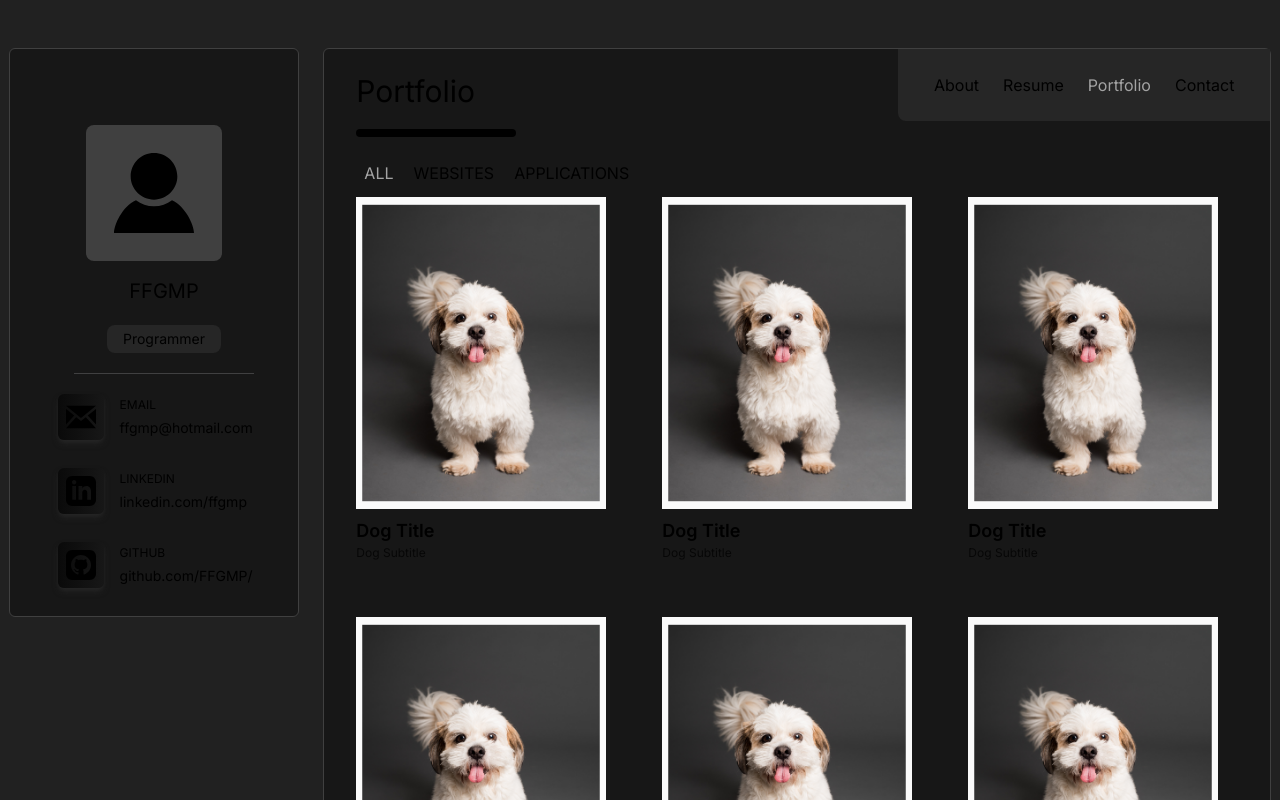
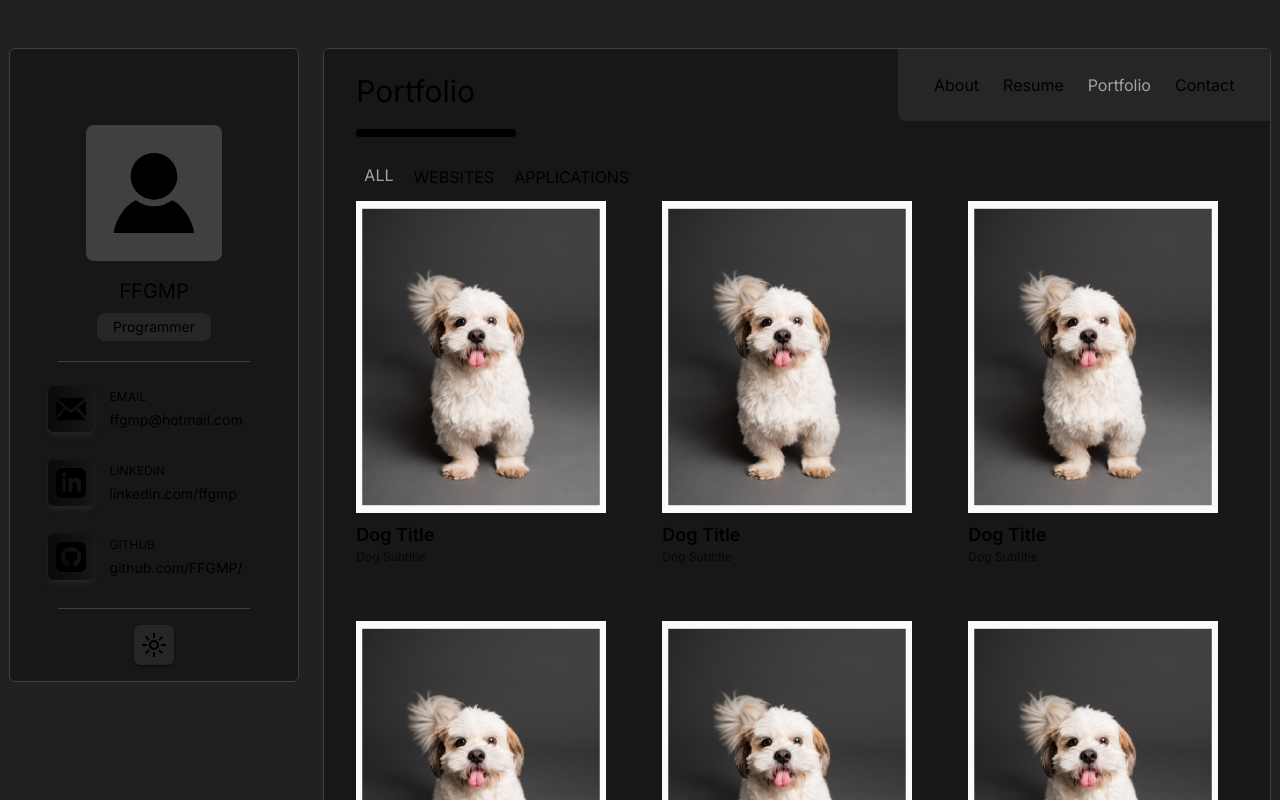
Before and after one commit to FFGMP/portfolio-web, a Next.js app: page /portfolio in a window 1280 px wide. Shown: the top 800 px of the page. Built offline with nearby package versions, Linux system fonts and the light colour scheme.

Commit message:
Some minor fixes, light version next

```diff
--- a/src/app/components/Portfolio/filterManager.js
+++ b/src/app/components/Portfolio/filterManager.js
@@ -11,10 +11,10 @@ export function FilterManager() {
 
     return (
         <div>
-            <div className="ml-10 mt-6 flex flex-row ">
+            <div className="flex flex-row flex-wrap gap-x-5 space-y-1 mt-3 ml-7 sm:ml-10 sm:mt-6">
                 <button onClick={() => handleClick('all')} className={`cursor-pointer transition ease-in-out delay-75 ${filter === 'all' ? 'text-neutral-400' : ''}`}>ALL</button>
-                <button onClick={() => handleClick('websites')} className={`ml-5 cursor-pointer transition ease-in-out delay-75 ${filter === 'websites' ? 'text-neutral-400' : ''}`}>WEBSITES</button>
-                <button onClick={() => handleClick('applications')} className={`ml-5 cursor-pointer transition ease-in-out delay-75 ${filter === 'applications' ? 'text-neutral-400' : ''}`}>APPLICATIONS</button>
+                <button onClick={() => handleClick('websites')} className={`cursor-pointer transition ease-in-out delay-75 ${filter === 'websites' ? 'text-neutral-400' : ''}`}>WEBSITES</button>
+                <button onClick={() => handleClick('applications')} className={`cursor-pointer transition ease-in-out delay-75 ${filter === 'applications' ? 'text-neutral-400' : ''}`}>APPLICATIONS</button>
             </div>
             <Gallery filter={filter} />
         </div>
--- a/src/app/components/Portfolio/gallery.js
+++ b/src/app/components/Portfolio/gallery.js
@@ -133,7 +133,7 @@ const imagesData = [
 export function Gallery({ filter }) {
     return (
         <div className='flex justify-center mt-3 mb-11'>
-            <div className='flex flex-wrap px-8 max-md:justify-center gap-14 auto-cols-max'>
+            <div className='flex flex-wrap px-8 max-md:justify-center gap-x-14 gap-y-4 sm:gap-y-14 auto-cols-max'>
                 <Images filter={filter} />
             </div>
         </div>
--- a/src/app/components/leftCollumn.js
+++ b/src/app/components/leftCollumn.js
@@ -19,8 +19,8 @@ export function LeftCollumn() {
     };
 
     return (
-        <div id="LeftOne" className={`transition-all duration-700 xl:duration-0 ease-out w-full sm:w-[39rem] lg:w-[62rem] xl:w-[23%]
-        xl:max-h-max ${isShowMoreClicked ? "h-96" : "h-44"} xl:h-full sm:mt-10 xl:sticky rounded-md bg-neutral-900 border-[1px] border-neutral-700`}>
+        <div id="LeftOne" className={`transition-all duration-500 xl:duration-0 ease-out w-full sm:w-[39rem] lg:w-[62rem] xl:w-[23%]
+        xl:max-h-max ${isShowMoreClicked ? "h-[482px]" : "h-[178px]"} xl:h-full sm:mt-10 xl:sticky rounded-md bg-neutral-900 border-[1px] border-neutral-700`}>
             <div className={`relative items-center justify-start flex p-5 xl:flex-col xl:justify-center xl:items-center ${isShowMoreClicked ? "" : ""}`}>
                 <div onClick={handleClick} className="xl:hidden absolute top-0 right-0 p-2 border-l border-b rounded-bl-lg bg-neutral-800 shadow-md shadow-neutral-700 cursor-pointer">
                     <button>
@@ -32,16 +32,15 @@ export function LeftCollumn() {
                         <path d="M19 7.001c0 3.865-3.134 7-7 7s-7-3.135-7-7c0-3.867 3.134-7.001 7-7.001s7 3.134 7 7.001zm-1.598 7.18c-1.506 1.137-3.374 1.82-5.402 1.82-2.03 0-3.899-.685-5.407-1.822-4.072 1.793-6.593 7.376-6.593 9.821h24c0-2.423-2.6-8.006-6.598-9.819z" />
                     </svg>
                 </div>
-                <div className="ml-5">
-                    <h1 className="text-center text-3xl mb-5 xl:mt-4 xl:text-xl">FFGMP</h1>
+                <div className="ml-5 xl:ml-0">
+                    <h1 className="text-center text-3xl xl:mt-4 xl:text-xl">FFGMP</h1>
                     <div className="xl:mt-2 xl:max-w-fit bg-neutral-800 px-4 py-1 rounded-lg">
                         <p className="text-xs sm:text-sm">Programmer</p>
-                        {/* Linha hr */}
                     </div>
                 </div>
             </div >
-            <div className={`flex flex-col items-start xl:items-center ml-5 last:mb-3 xl:last:mb-0 ${isShowMoreClicked ? "" : "max-xl:hidden visible"}`}>
-                <hr className="w-8/12 mt-0 mb-5 opacity-20 mx-auto" />
+            <div className={`flex flex-col items-start xl:items-center ml-5 xl:ml-0 ${isShowMoreClicked ? "" : "max-xl:hidden visible"}`}>
+                <hr className="w-8/12 mt-4 xl:mt-0 mb-6 opacity-20 mx-auto" />
 
                 <CardForAbouts SVG={<svg fill="currentColor" xmlns="http://www.w3.org/2000/svg" width="30" height="30" viewBox="0 0 24 24"><path d="M12 12.713l-11.985-9.713h23.971l-11.986 9.713zm-5.425-1.822l-6.575-5.329v12.501l6.575-7.172zm10.85 0l6.575 7.172v-12.501l-6.575 5.329zm-1.557 1.261l-3.868 3.135-3.868-3.135-8.11 8.848h23.956l-8.11-8.848z" /></svg>}
                     Title={<p className="text-xs">EMAIL</p>}
@@ -57,8 +56,15 @@ export function LeftCollumn() {
                     Title={<p className="text-xs">GITHUB</p>}
                     SubTitle={<a className="hover:underline hover:text-blue-300 visited:text-purple-300" href="https://github.com/FFGMP"><p className="text-sm">github.com/FFGMP/</p></a>}
                 />
+
+                <hr className="w-8/12 mt-4 xl:mt-0 mb-4 opacity-20 mx-auto" />
+
+                <div className="flex self-center mb-4">
+                    <button className="bg-neutral-800 p-2 rounded-md shadow-sm shadow-neutral-950">
+                        <svg xmlns="http://www.w3.org/2000/svg" fill="currentColor" width="24" height="24" viewBox="0 0 24 24"><path d="M12 9c1.654 0 3 1.346 3 3s-1.346 3-3 3-3-1.346-3-3 1.346-3 3-3zm0-2c-2.762 0-5 2.238-5 5s2.238 5 5 5 5-2.238 5-5-2.238-5-5-5zm-4.184-.599l-3.593-3.594-1.415 1.414 3.595 3.595c.401-.537.876-1.013 1.413-1.415zm4.184-1.401c.34 0 .672.033 1 .08v-5.08h-2v5.08c.328-.047.66-.08 1-.08zm5.598 2.815l3.595-3.595-1.414-1.414-3.595 3.595c.537.402 1.012.878 1.414 1.414zm-12.598 4.185c0-.34.033-.672.08-1h-5.08v2h5.08c-.047-.328-.08-.66-.08-1zm11.185 5.598l3.594 3.593 1.415-1.414-3.594-3.593c-.403.536-.879 1.012-1.415 1.414zm-9.784-1.414l-3.593 3.593 1.414 1.414 3.593-3.593c-.536-.402-1.011-.877-1.414-1.414zm12.519-5.184c.047.328.08.66.08 1s-.033.672-.08 1h5.08v-2h-5.08zm-6.92 8c-.34 0-.672-.033-1-.08v5.08h2v-5.08c-.328.047-.66.08-1 .08z" /></svg>
+                    </button>
+                </div>
             </div>
-
         </div>
     )
 }
--- a/src/app/layout.js
+++ b/src/app/layout.js
@@ -11,7 +11,7 @@ export const metadata = {
 
 export default function RootLayout({ children }) {
   return (
-    <html lang="en">
+    <html className="dark" lang="en">
       <body className={inter.className}>
         <main>
           <div className="max-w-screen-xl flex flex-wrap justify-center gap-2 sm:gap-6 mx-auto p-2">
--- a/src/app/page.js
+++ b/src/app/page.js
@@ -13,7 +13,7 @@ const CardForWhatICode = ({ SVG, Title, SubTitle }) => (
 );
 
 const CardWithSoftware = ({ SVG, Title }) => (
-    <div>
+    <div className="first:snap-center last:snap-center">
         <div>
             {SVG}
         </div>
@@ -70,7 +70,7 @@ export function About_RightCollumn() {
 
             <h1 className="text-3xl pl-8 pt-6 pb-5 mb-3">What software?</h1>
 
-            <div className="flex overflow-auto px-8 gap-10 md:gap-20 lg:gap-28 mb-6">
+            <div className="flex overflow-auto px-8 gap-10 md:gap-20 lg:gap-28 mb-6 snap-mandatory snap-x">
 
                 <CardWithSoftware
                     SVG={<svg width="90" height="90" viewBox="0 0 24 24" fill="currentColor" xmlns="http://www.w3.org/2000/svg">
--- a/src/app/resume/page.js
+++ b/src/app/resume/page.js
@@ -71,9 +71,9 @@ export function Resume_RightCollumn() {
 
     return (
         <div className="relative">
-            <h1 className="text-3xl ml-3 sm:ml-8 pt-6 mb-3 sm:mb-5">Resume</h1>
+            <h1 className="text-3xl pl-8 pt-6 pb-5">Resume</h1>
             <Menu />
-            <hr className="w-16 sm:w-40 h-2 ml-3 sm:ml-8 bg-current border-0 rounded-md" />
+            <hr className="w-40 h-2 mx-8 bg-current border-0 rounded-md" />
 
             <div className='flex flex-row ml-2 sm:ml-10 mt-6 items-center flex-wrap mb-3'>
                 <div className="p-2 rounded-md bg-gradient-to-l from-neutral-900 to-neutral-950">
--- a/tailwind.config.js
+++ b/tailwind.config.js
@@ -1,5 +1,6 @@
 /** @type {import('tailwindcss').Config} */
 module.exports = {
+  darkMode: 'class',
   content: [
     './src/pages/**/*.{js,ts,jsx,tsx,mdx}',
     './src/components/**/*.{js,ts,jsx,tsx,mdx}',
```
